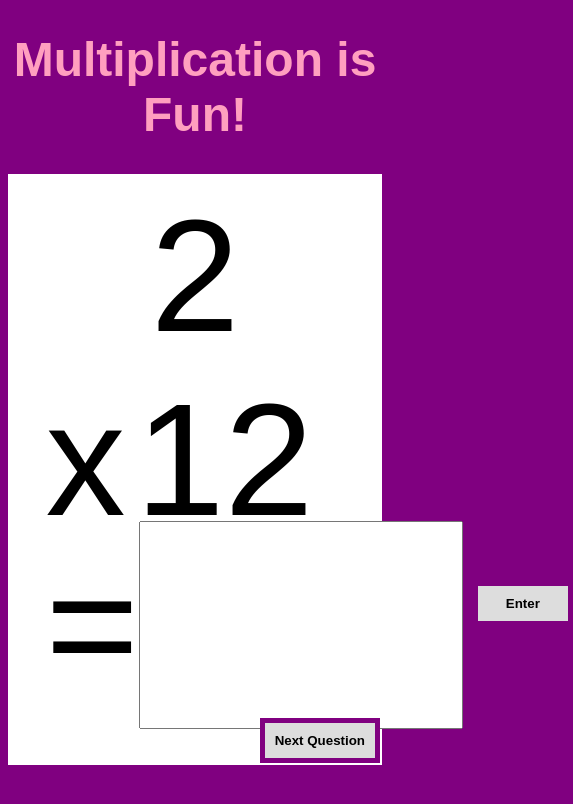
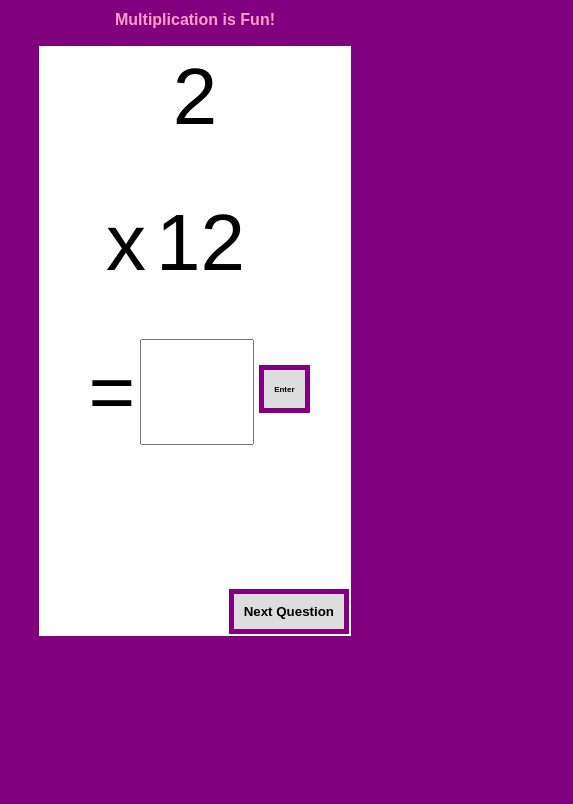
Before and after one commit to malbrecht13/multiplication, a plain HTML site: page index.html in a window 390 px wide. Shown: the whole page, 573 px wide, since content can reach past the window. Drawn offline with Linux system fonts and the light colour scheme.

Commit message:
Upgraded mobile appearance for online use

```diff
--- a/css/main.css
+++ b/css/main.css
@@ -75,3 +75,84 @@ button {
     bottom: 80px;
     min-width: 100px;
 }
+
+@media only screen and (max-width: 540px) {
+
+    body > #multiplication-box {
+        font-size: 16px;
+    }
+
+    h1 {
+        text-align: center;
+        color: rgb(255, 159, 191);
+        font-family: Arial;
+        font-size: 1em;
+    }
+
+    #multiplication-box {
+        min-width: 60vw;
+        max-width: 80vw;
+        height: 70vh;
+        background-color: white;
+        color: black;
+        display: flex;
+        flex-direction: column;
+        justify-content: space-between;
+        align-items: center;
+        margin: 2vh auto;
+
+    }
+
+    #first-num, #second-num, #user-answer, #times, #equals{
+        padding: 5px;
+        font-size: 5em;
+    }
+
+    #second-num {
+        padding-right: 0.55em;
+    }
+
+    .answer-row {
+        max-width: 80%;
+        min-height: 5em;
+        display: flex;
+        align-items: center;
+    }
+
+    #user-answer {
+        max-width: 100px;
+    }
+
+
+
+    #answer {
+        visibility: hidden;
+        background-color: purple;
+        color: white;
+        align-self: flex-end;
+        padding: 5px;
+        margin-right: 25%;
+    }
+
+    button {
+        margin-right: 2px;
+        padding: 10px;
+        align-self: flex-end;
+        background: #ddd;
+        color: black;
+        border: 5px solid purple;
+        font-weight: bold;
+        margin-bottom: 2px;
+    }
+
+    #enter-button {
+        min-width: 48px;
+        min-height: 48px;
+        position: relative;
+        left: 5px;
+        bottom: 30px;
+        font-size: 0.5em;
+    }
+
+
+}
```
